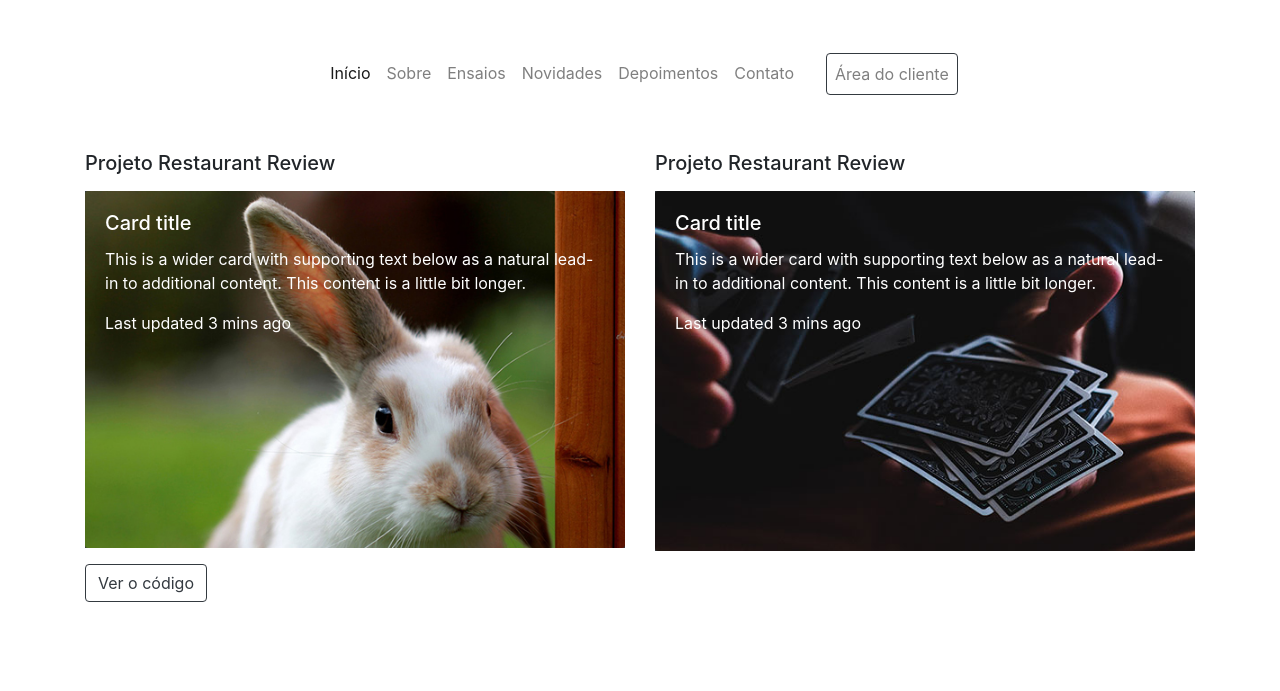
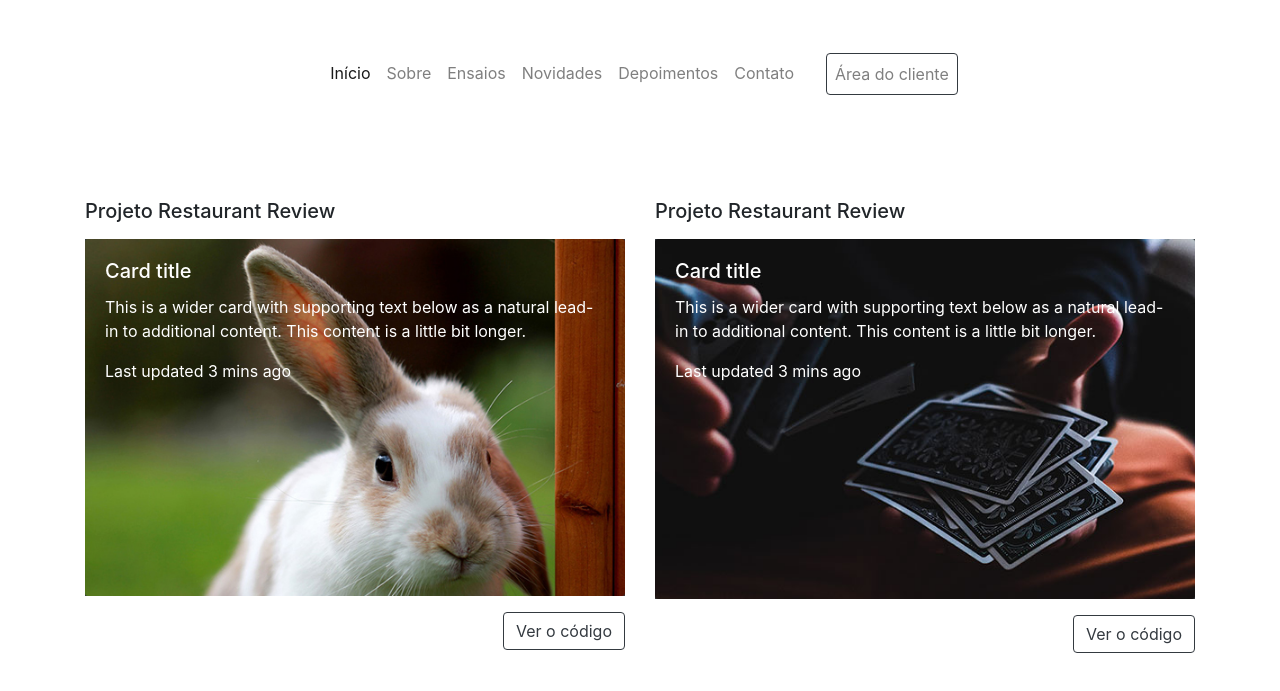
Before and after one commit to hiratafs/XD-to-bootstrap, a website: page src/index.html in a window 1280 px wide. Shown: the part 99-790 px from the top of the page. Drawn offline with Linux system fonts and the light colour scheme.

Commit message:
Inseridos mudanças nas colunas e alinhamento do botão

```diff
--- a/src/index.html
+++ b/src/index.html
@@ -57,7 +57,7 @@
         </div>
 
         <div class="row">
-          <div class="col-6">
+          <div class="mt-5 col-md-6 col-lg-6 col-12">
             <h5 class="mb-3">Projeto Restaurant Review</h5>
             <div class="card bg-dark text-white border-0 rounded-0">
               <img class="card-img" src="../img/rabbit.jpg" alt="Card image">
@@ -67,12 +67,12 @@
                 <p class="card-text">Last updated 3 mins ago</p>
               </div>
             </div>
-            <p class="mt-3">
-              <a href="" class="btn btn-outline-dark"> Ver o código</a>
-            </p>
+            <button class="mt-3 btn btn-outline-dark float-right">
+              Ver o código
+            </button>
           </div>
 
-          <div class="col-6">
+          <div class="mt-5 col-md-6 col-lg-6 col-12">
               <h5 class="mb-3">Projeto Restaurant Review</h5>
               <div class="card bg-dark text-white border-0 rounded-0">
                 <img class="card-img" src="../img/memory_game.jpg" alt="Card image">
@@ -82,6 +82,9 @@
                   <p class="card-text">Last updated 3 mins ago</p>
                 </div>
               </div>
+              <button class="mt-3 btn btn-outline-dark float-right">
+                Ver o código
+              </button>
         </div>
 
         <div class="row">
```
